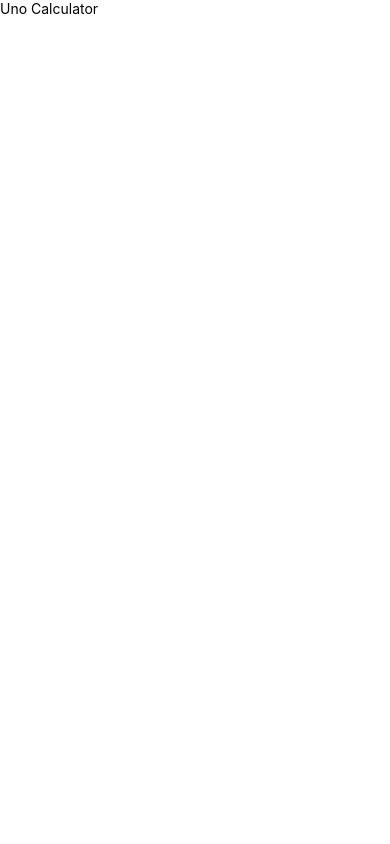
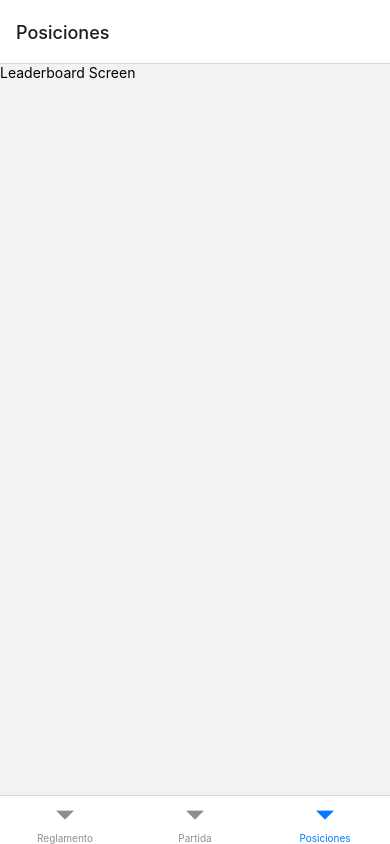
Before and after one commit to luchoPenafiel/uno-rn, a React Native app: screen /Posiciones in a window 390 px wide. Built offline with nearby package versions, Linux system fonts and the light colour scheme.

Commit message:
add screens and config bottom navigator

```diff
--- a/App.tsx
+++ b/App.tsx
@@ -1,12 +1,14 @@
 // Vendor
 import React from 'react';
-import { Text, View } from 'react-native';
+import { NavigationContainer } from '@react-navigation/native';
+
+import { BottomNavigator } from '@uno/components/BottomNavigator';
 
 const App = () => {
   return (
-    <View>
-      <Text>Uno Calculator</Text>
-    </View>
+    <NavigationContainer>
+      <BottomNavigator />
+    </NavigationContainer>
   );
 };
 
--- a/babel.config.js
+++ b/babel.config.js
@@ -1,3 +1,14 @@
 module.exports = {
   presets: ['module:metro-react-native-babel-preset'],
+  plugins: [
+    [
+      'module-resolver',
+      {
+        root: ['.'],
+        alias: {
+          '@uno': './src',
+        },
+      },
+    ],
+  ],
 };
--- a/package.json
+++ b/package.json
@@ -13,6 +13,7 @@
     "@react-navigation/bottom-tabs": "^6.0.9",
     "@react-navigation/native": "^6.0.6",
     "@types/styled-components": "^5.1.20",
+    "babel-plugin-module-resolver": "^4.1.0",
     "react": "17.0.2",
     "react-native": "0.66.4",
     "react-native-safe-area-context": "^3.3.2",
--- /dev/null
+++ b/src/components/BottomNavigator.tsx
@@ -0,0 +1,17 @@
+// Vendor
+import React, { ReactElement } from 'react';
+import { createBottomTabNavigator } from '@react-navigation/bottom-tabs';
+
+import { Game, Leaderboard, Rules } from '@uno/screens';
+
+const BottomTabs = createBottomTabNavigator();
+
+export const BottomNavigator = (): ReactElement => {
+  return (
+    <BottomTabs.Navigator>
+      <BottomTabs.Screen name="Reglamento" component={Rules} options={{ title: 'Reglamento' }} />
+      <BottomTabs.Screen name="Partida" component={Game} options={{ title: 'Partida' }} />
+      <BottomTabs.Screen name="Posiciones" component={Leaderboard} options={{ title: 'Posiciones' }} />
+    </BottomTabs.Navigator>
+  );
+};
--- /dev/null
+++ b/src/screens/Game/Game.tsx
@@ -0,0 +1,11 @@
+// Vendor
+import React from 'react';
+import { View, Text } from 'react-native';
+
+export const Game = () => {
+  return (
+    <View>
+      <Text>Game Screen</Text>
+    </View>
+  );
+};
--- /dev/null
+++ b/src/screens/Leaderboard/Leaderboard.tsx
@@ -0,0 +1,11 @@
+// Vendor
+import React from 'react';
+import { View, Text } from 'react-native';
+
+export const Leaderboard = () => {
+  return (
+    <View>
+      <Text>Leaderboard Screen</Text>
+    </View>
+  );
+};
--- /dev/null
+++ b/src/screens/Rules/Rules.tsx
@@ -0,0 +1,11 @@
+// Vendor
+import React from 'react';
+import { View, Text } from 'react-native';
+
+export const Rules = () => {
+  return (
+    <View>
+      <Text>Rules Screen</Text>
+    </View>
+  );
+};
--- /dev/null
+++ b/src/screens/index.ts
@@ -0,0 +1,5 @@
+import { Game } from './Game/Game';
+import { Leaderboard } from './Leaderboard/Leaderboard';
+import { Rules } from './Rules/Rules';
+
+export { Game, Leaderboard, Rules };
--- a/tsconfig.json
+++ b/tsconfig.json
@@ -38,7 +38,7 @@
     "moduleResolution": "node"                /* Specify module resolution strategy: 'node' (Node.js) or 'classic' (TypeScript pre-1.6). */,
     "baseUrl": "./"                           /* Base directory to resolve non-absolute module names. */,
     "paths": {                                /* A series of entries which re-map imports to lookup locations relative to the 'baseUrl'. */
-       "@/*": ["src/*"]
+       "@uno/*": ["./src/*"]
     },
     // "rootDirs": [],                        /* List of root folders whose combined content represents the structure of the project at runtime. */
     // "typeRoots": [],                       /* List of folders to include type definitions from. */
```
Also changed, not shown: 1 other file (tests, documents, lock files or other folders).
